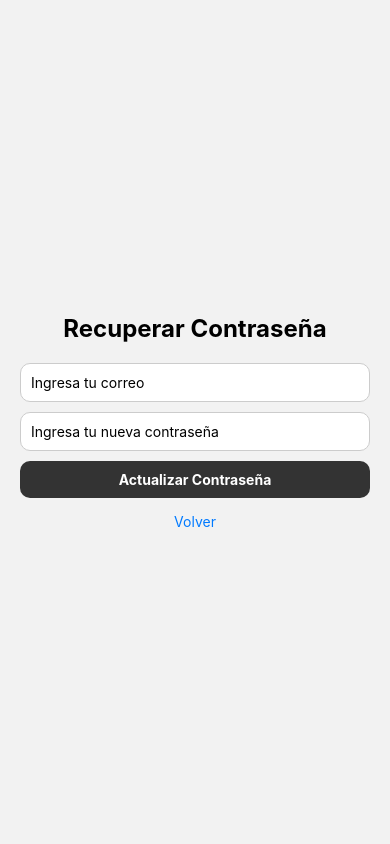
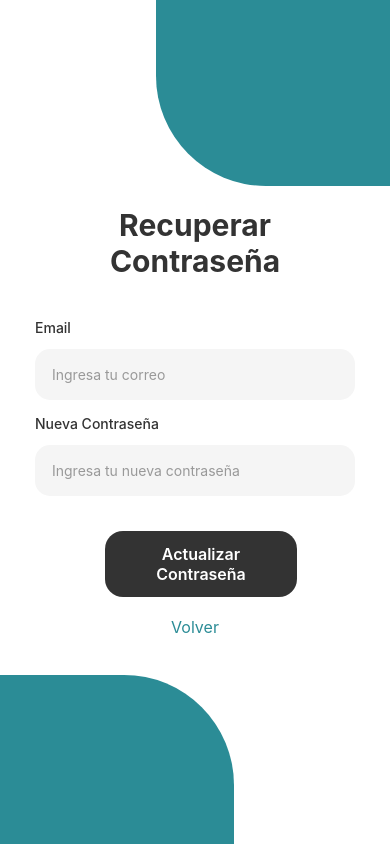
Before and after one commit to Horsifyy/Frontend, a React Native app: screen /ForgotPassword in a window 390 px wide. Built offline with nearby package versions, Linux system fonts and the light colour scheme.

Commit message:
Mejoras esteticas

```diff
--- a/src/screens/auth/ForgotPasswordScreen.js
+++ b/src/screens/auth/ForgotPasswordScreen.js
@@ -31,30 +31,46 @@ const ForgotPasswordScreen = ({ navigation }) => {
 
  return (
     <View style={styles.container}>
+      <View style={styles.topShape} />
+
+      <View style={styles.content}>
         <Text style={styles.title}>Recuperar Contraseña</Text>
 
+        <View style={styles.inputContainer}>
+          <Text style={styles.inputLabel}>Email</Text>
           <TextInput
             style={styles.input}
             placeholder="Ingresa tu correo"
             value={email}
             onChangeText={setEmail}
+            autoCapitalize="none"
+            keyboardType="email-address"
+            placeholderTextColor="#999"
           />
+        </View>
 
+        <View style={styles.inputContainer}>
+          <Text style={styles.inputLabel}>Nueva Contraseña</Text>
           <TextInput
             style={styles.input}
             placeholder="Ingresa tu nueva contraseña"
             value={newPassword}
             onChangeText={setNewPassword}
             secureTextEntry
+            placeholderTextColor="#999"
           />
+        </View>
 
-      <TouchableOpacity style={styles.button} onPress={handleResetPassword}>
+        <TouchableOpacity style={styles.updateButton} onPress={handleResetPassword}>
           <Text style={styles.buttonText}>Actualizar Contraseña</Text>
         </TouchableOpacity>
 
         <TouchableOpacity onPress={() => navigation.goBack()}>
           <Text style={styles.backText}>Volver</Text>
         </TouchableOpacity>
+      </View>
+
+      <View style={styles.bottomShape} />
     </View>
   );
 };
@@ -64,38 +80,70 @@ export default ForgotPasswordScreen;
 const styles = StyleSheet.create({
   container: {
     flex: 1,
+    backgroundColor: '#fff',
+  },
+  topShape: {
+    position: 'absolute',
+    top: 0,
+    right: 0,
+    width: '60%',
+    height: '22%',
+    backgroundColor: '#2B8C96',
+    borderBottomLeftRadius: 110,
+  },
+  bottomShape: {
+    position: 'absolute',
+    bottom: 0,
+    left: 0,
+    width: '60%',
+    height: '20%',
+    backgroundColor: '#2B8C96',
+    borderTopRightRadius: 110,
+  },
+  content: {
+    flex: 1,
+    padding: 35,
     justifyContent: 'center',
-    alignItems: 'center',
-    backgroundColor: '#f2f2f2',
-    padding: 20,
   },
   title: {
-    fontSize: 24,
+    fontSize: 30,
     fontWeight: 'bold',
-    marginBottom: 20,
+    textAlign: 'center',
+    marginBottom: 40,
+    color: '#333',
+  },
+  inputContainer: {
+    marginBottom: 15,
+  },
+  inputLabel: {
+    marginBottom: 13,
+    color: '#333',
+    fontWeight: '500',
   },
   input: {
-    width: '100%',
-    padding: 10,
-    borderWidth: 1,
-    borderColor: '#ccc',
-    borderRadius: 10,
-    marginBottom: 10,
-    backgroundColor: '#fff',
+    backgroundColor: '#F5F5F5',
+    padding: 17,
+    borderRadius: 15,
+    color: '#333',
   },
-  button: {
-    backgroundColor: '#333',
-    padding: 10,
-    borderRadius: 10,
-    width: '100%',
-    alignItems: 'center',
+  updateButton: {
+    left: 70,
+    backgroundColor: '#333333',
+    padding: 13,
+    borderRadius: 18,
+    marginBottom: 20,
+    width: '60%',
+    marginTop: 20,
   },
   buttonText: {
     color: '#fff',
-    fontWeight: 'bold',
+    textAlign: 'center',
+    fontWeight: '600',
+    fontSize: 16,
   },
   backText: {
-    color: '#007AFF',
-    marginTop: 15,
+    color: '#2B8C96',
+    textAlign: 'center',
+    fontSize: 16,
   },
 });
--- a/src/screens/evaluations/GetMetricsScreen.js
+++ b/src/screens/evaluations/GetMetricsScreen.js
@@ -354,6 +354,36 @@ const styles = StyleSheet.create({
     height: 200,
     borderRadius: 8,
   },
+ topHeader: {
+  backgroundColor: '#2B8C96',
+  paddingVertical: 30,
+  paddingHorizontal: 20,
+  position: 'relative',
+  borderBottomLeftRadius: 30,
+  borderBottomRightRadius: 30,
+  marginBottom: 10,
+},
+topShape: {
+  position: 'absolute',
+  top: 0,
+  right: 0,
+  width: '50%',
+  height: '100%',
+  backgroundColor: '#236B73',
+  borderBottomLeftRadius: 60,
+},
+topHeaderTitle: {
+  fontSize: 20,
+  fontWeight: 'bold',
+  color: '#fff',
+  marginBottom: 20,
+  zIndex: 1,
+},
+studentInfo: {
+  flexDirection: 'row',
+  alignItems: 'center',
+  zIndex: 1,
+},
 });
 
 export default GetMetricsScreen;
--- a/src/screens/evaluations/LastReportScreen.js
+++ b/src/screens/evaluations/LastReportScreen.js
@@ -82,12 +82,12 @@ const LastReportScreen = () => {
   return (
     <View style={{flex: 1}}>
       <ScrollView style={styles.scrollView}>
-        <View style={styles.container}>
-          {loading ? (
-            <ActivityIndicator size="large" color="#2B8C96" />
-          ) : (
-            <>
-              <View style={styles.header}>
+     {!loading && (
+        <View style={styles.topHeader}>
+          <View style={styles.topShape} />
+          <Text style={styles.topHeaderTitle}>Informe de evaluación</Text>
+
+          <View style={styles.studentInfo}>
             <View style={styles.profileContainer}>
               {studentInfo?.profilePicture ? (
                 <Image
@@ -100,48 +100,67 @@ const LastReportScreen = () => {
                 </View>
               )}
             </View>
+
             <View style={{flex: 1}}>
               <Text style={styles.studentName}>
                 {studentInfo?.name || 'Estudiante'}
               </Text>
               <Text
                 style={{
-                      color: levelColors[studentInfo?.lupeLevel] || '#666',
+                  color: levelColors[studentInfo?.lupeLevel] || '#FFC107',
                   fontWeight: 'bold',
                 }}>
-                    Nivel: {studentInfo?.lupeLevel}
+                Nivel: {studentInfo?.lupeLevel || 'N/A'}
               </Text>
             </View>
+
             <View style={styles.averageBadge}>
               <Text style={styles.averageValue}>{average.toFixed(2)}</Text>
             </View>
           </View>
+        </View>
+      )}
 
+       <View style={styles.container}>
+        {loading ? (
+          <ActivityIndicator size="large" color="#2B8C96" />
+        ) : (
+          <>
             <Text style={styles.sectionTitle}>Última evaluación</Text>
 
               {chartData && (
+                <View style={styles.chartContainer}>
                   <BarChart
                     data={chartData}
-                  width={screenWidth - 40}
-                  height={280}
+                    width={screenWidth - 60} // margen lateral aumentado
+                    height={400}
                     chartConfig={{
                       backgroundGradientFrom: '#fff',
                       backgroundGradientTo: '#fff',
-                    decimalPlaces: 2,
-                    color: (opacity = 1) => `rgba(64, 205, 224, ${opacity})`,
-                    labelColor: () => '#000',
-                    barPercentage: 0.6,
+                      decimalPlaces: 1,
+                      color: (opacity = 1) => `rgba(43, 140, 150, ${opacity})`,
+                      labelColor: () => '#333',
+                      barPercentage: 0.55,
+                      propsForLabels: {
+                        fontSize: 10,
+                        fontWeight: '500',
+                      },
                     }}
                     fromZero
                     showValuesOnTopOfBars
-                  verticalLabelRotation={30}
+                    verticalLabelRotation={20}
                   />
+                </View>
               )}
 
               {imageUrl ? (
                 <View style={styles.imageContainer}>
                   <Text style={styles.sectionTitle}>Imagen de clase</Text>
-                  <Image source={{uri: imageUrl}} style={styles.image} resizeMode="contain"  />
+                  <Image
+                    source={{uri: imageUrl}}
+                    style={styles.image}
+                    resizeMode="contain"
+                  />
                 </View>
               ) : null}
 
@@ -255,6 +274,49 @@ const styles = StyleSheet.create({
     fontSize: 16,
     fontWeight: '500',
   },
+  chartContainer: {
+    backgroundColor: '#fff',
+    borderRadius: 12,
+    padding: 10,
+    elevation: 3,
+    shadowColor: '#000',
+    shadowOffset: {width: 0, height: 2},
+    shadowOpacity: 0.1,
+    shadowRadius: 4,
+    marginBottom: 2,
+  },
+ topHeader: {
+  backgroundColor: '#2B8C96',
+  paddingVertical: 30,
+  paddingHorizontal: 20,
+  position: 'relative',
+  borderBottomLeftRadius: 30,
+  borderBottomRightRadius: 30,
+  marginBottom: 10,
+},
+topShape: {
+  position: 'absolute',
+  top: 0,
+  right: 0,
+  width: '50%',
+  height: '100%',
+  backgroundColor: '#236B73',
+  borderBottomLeftRadius: 60,
+},
+topHeaderTitle: {
+  fontSize: 20,
+  fontWeight: 'bold',
+  color: '#fff',
+  marginBottom: 20,
+  zIndex: 1,
+},
+studentInfo: {
+  flexDirection: 'row',
+  alignItems: 'center',
+  zIndex: 1,
+},
+
+
 });
 
 export default LastReportScreen;
--- a/src/screens/evaluations/ProgressReportScreen.js
+++ b/src/screens/evaluations/ProgressReportScreen.js
@@ -107,30 +107,42 @@ useEffect(() => {
   return (
   <View style={{ flex: 1 }}>
     <ScrollView style={styles.scrollView} contentContainerStyle={{ paddingBottom: 120 }}>
-        <View style={styles.container}>
-          {/* Header */}
-          <View style={styles.studentHeader}>
+      <View style={styles.topHeader}>
+        <View style={styles.topShape} />
+        <Text style={styles.topHeaderTitle}>Historial de progreso</Text>
+
+        <View style={styles.studentInfoRow}>
           <View style={styles.profileWrapper}>
             {studentInfo?.profilePicture ? (
-      <Image source={{ uri: studentInfo.profilePicture }} style={styles.profileImage} />
+              <Image
+                source={{ uri: studentInfo.profilePicture }}
+                style={styles.profileImage}
+              />
             ) : (
               <View style={styles.iconPlaceholder}>
                 <MaterialIcons name="person" size={40} color="#888" />
               </View>
             )}
           </View>
-  <View style={{ flex: 1 }}>
+
+          <View style={styles.nameAndLevel}>
             <Text style={styles.studentName}>{studentInfo?.name || 'Estudiante'}</Text>
-    <Text style={[styles.studentLevel, { color: levelColors[studentInfo?.lupeLevel] || '#999' }]}>
+            <Text
+              style={[
+                styles.studentLevel,
+                { color: levelColors[studentInfo?.lupeLevel] || '#999' },
+              ]}>
               Nivel: {studentInfo?.lupeLevel || 'Desconocido'}
             </Text>
           </View>
+
           <View style={styles.averageBadge}>
             <Text style={styles.averageValue}>{average}</Text>
           </View>
         </View>
+      </View>
 
-
+      <View style={styles.container}>
         {/* Filtros */}
         <View style={styles.filterContainer}>
           <TouchableOpacity
@@ -241,11 +253,17 @@ const styles = StyleSheet.create({
   studentLevel: { fontSize: 16, fontWeight: 'bold', color: '#999' },
   averageBadge: {
     backgroundColor: '#FF6F61',
-    borderRadius: 20,
-    paddingHorizontal: 15,
-    paddingVertical: 10,
+  borderRadius: 18,
+  paddingHorizontal: 14,
+  paddingVertical: 6,
+  alignItems: 'center',
+  justifyContent: 'center',
+  marginLeft: 10,
+
   },
-  averageValue: { color: '#fff', fontSize: 20, fontWeight: 'bold' },
+  averageValue: { color: '#fff',
+  fontSize: 16,
+  fontWeight: 'bold', },
   filterContainer: { flexDirection: 'row', justifyContent: 'space-around', marginBottom: 10 },
   filterButton: {
     paddingVertical: 10,
@@ -300,6 +318,42 @@ iconPlaceholder: {
   alignItems: 'center',
   justifyContent: 'center',
 },
+topHeader: {
+  backgroundColor: '#2B8C96',
+  paddingVertical: 30,
+  paddingHorizontal: 20,
+  position: 'relative',
+  borderBottomLeftRadius: 30,
+  borderBottomRightRadius: 30,
+  marginBottom: 10,
+},
+topShape: {
+  position: 'absolute',
+  top: 0,
+  right: 0,
+  width: '40%',
+  height: '100%',
+  backgroundColor: '#236B73',
+  borderBottomLeftRadius: 60,
+},
+topHeaderTitle: {
+  fontSize: 20,
+  fontWeight: 'bold',
+  color: '#fff',
+  marginBottom: 20,
+  zIndex: 1,
+},
+studentInfoRow: {
+  flexDirection: 'row',
+  alignItems: 'center',
+  justifyContent: 'space-between',
+  zIndex: 1,
+},
+nameAndLevel: {
+  flex: 1,
+  justifyContent: 'center',
+  marginLeft: 10,
+},
 
 });
 
--- a/src/screens/navigation/StudentDashboardScreen.js
+++ b/src/screens/navigation/StudentDashboardScreen.js
@@ -74,8 +74,8 @@ const StudentDashboard = () => {
       const lastEvalResponse = await fetch(
         `${API_URL}/api/evaluations/last/${currentUser.uid}`,
         {
-          headers: { Authorization: `Bearer ${idToken}` },
-        }
+          headers: {Authorization: `Bearer ${idToken}`},
+        },
       );
       const lastEval = await lastEvalResponse.json();
 
@@ -91,7 +91,7 @@ const StudentDashboard = () => {
   };
 
   const navigateToPerformance = () => {
-   navigation.navigate('LastReportScreen');
+    navigation.navigate('LastReportScreen');
   };
 
   const navigateToRewards = () => {
@@ -112,31 +112,33 @@ const StudentDashboard = () => {
 
   return (
     <SafeAreaView style={styles.container}>
-      <StatusBar backgroundColor="#ffffff" barStyle="dark-content" />
+      <StatusBar backgroundColor="#2B8C96" barStyle="light-content" />
+
       <View style={styles.header}>
+        <View style={styles.topShape} />
         {loading ? (
-          <ActivityIndicator size="large" color="#2B8C96" />
+          <ActivityIndicator size="large" color="#ffffff" />
         ) : (
           <>
             <View style={styles.profilePicContainer}>
               {studentInfo?.profilePicture ? (
                 <Image
-                  source={{ uri: studentInfo.profilePicture }}
+                  source={{uri: studentInfo.profilePicture}}
                   style={styles.profileImage}
                 />
               ) : (
-                <Icon name="account-circle" size={60} color="#999" />
+                <Icon name="account-circle" size={60} color="#fff" />
               )}
             </View>
 
             <View style={styles.greetingContainer}>
               <Text style={styles.greeting}>
-                Hola, {studentInfo?.name || 'Estudiante'}
+                ¡Hola, {studentInfo?.name || 'Estudiante'}!
               </Text>
               <Text
                 style={[
                   styles.level,
-                  {color: levelColors[studentInfo?.lupeLevel] || '#999'},
+                  {color: levelColors[studentInfo?.lupeLevel] || '#FFC107'},
                 ]}>
                 Nivel: {studentInfo?.lupeLevel || 'Desconocido'}
               </Text>
@@ -151,39 +153,41 @@ const StudentDashboard = () => {
             style={[styles.card, styles.performanceCard]}
             onPress={navigateToPerformance}
             activeOpacity={0.8}>
-            <View
-              style={[styles.iconContainer, styles.performanceIconContainer]}>
-              <Icon name="fire" size={30} color="#fff" />
+            <View style={styles.iconContainer}>
+              <Icon name="fire" size={40} color="#fff" />
             </View>
             <Text style={styles.scoreText}>
               {averageScore !== null ? averageScore.toFixed(2) : '--'}
             </Text>
             <Text style={styles.cardLabel}>Desempeño</Text>
           </TouchableOpacity>
+
           <TouchableOpacity
             style={[styles.card, styles.rewardsCard]}
             onPress={navigateToRewards}
             activeOpacity={0.8}>
-            <View style={[styles.iconContainer, styles.rewardsIconContainer]}>
-              <Icon name="target" size={30} color="#fff" />
+            <View style={styles.iconContainer}>
+              <Icon name="gift" size={35} color="#fff" />
             </View>
             <Text style={styles.cardTitle}>Recompensas</Text>
             <Text style={styles.cardTitle}>y beneficios</Text>
           </TouchableOpacity>
         </View>
+
         <TouchableOpacity
-          style={[styles.card, styles.scheduleCard, styles.fullWidthCard]}
+          style={[styles.card, styles.scheduleCard]}
           onPress={navigateToSchedule}
           activeOpacity={0.8}>
-          <View style={[styles.iconContainer, styles.scheduleIconContainer]}>
-            <Icon name="calendar" size={30} color="#fff" />
+          <View style={styles.iconContainer}>
+            <Icon name="calendar" size={35} color="#fff" />
           </View>
           <View style={styles.scheduleTextContainer}>
             <Text style={styles.scheduleTitle}>Programación</Text>
-            <Text style={styles.scheduleTitle}>de Clases.</Text>
+            <Text style={styles.scheduleTitle}>de Clases</Text>
           </View>
         </TouchableOpacity>
       </View>
+
       <Navbar
         navigateToHome={navigateToHome}
         navigateToProfile={navigateToProfile}
@@ -193,21 +197,39 @@ const StudentDashboard = () => {
 };
 
 const styles = StyleSheet.create({
-  container: {flex: 1, backgroundColor: '#f5f5f5'},
+  container: {flex: 1, backgroundColor: '#F5F5F5'},
   header: {
     flexDirection: 'row',
-    justifyContent: 'flex-start',
     alignItems: 'center',
     paddingHorizontal: 20,
-    paddingVertical: 15,
-    backgroundColor: '#ffffff',
+    paddingVertical: 40,
+    backgroundColor: '#2B8C96',
+    position: 'relative',
+    borderBottomLeftRadius: 30,
+    borderBottomRightRadius: 30,
+    minHeight: 140,
+  },
+
+  topShape: {
+    position: 'absolute',
+    top: 0,
+    right: 0,
+    width: '50%',
+    height: '100%',
+    backgroundColor: '#236B73',
+    borderBottomLeftRadius: 60,
   },
   profilePicContainer: {
-    width: 70,
-    height: 70,
-    borderRadius: 35,
+    width: 90,
+    height: 90,
+    borderRadius: 30,
     overflow: 'hidden',
-    marginRight: 15,
+    marginRight: 25,
+    borderWidth: 2,
+    borderColor: 'rgba(255, 255, 255, 0.3)',
+    backgroundColor: 'rgba(255, 255, 255, 0.1)',
+    justifyContent: 'center',
+    alignItems: 'center',
   },
   profileImage: {
     width: '100%',
@@ -215,41 +237,61 @@ const styles = StyleSheet.create({
   },
   greetingContainer: {
     flexDirection: 'column',
+    justifyContent: 'center',
+    zIndex: 1,
   },
-  greeting: {fontSize: 24, fontWeight: 'bold', color: '#333333'},
-  level: {fontSize: 16},
-  cardsContainer: {flex: 1, padding: 15},
-  row: {flexDirection: 'row', justifyContent: 'space-between', marginBottom: 15},
+
+  greeting: {fontSize: 24, fontWeight: 'bold', color: '#ffffff'},
+  level: {fontSize: 20, fontWeight: '600', marginTop: 10},
+  cardsContainer: {flex: 1, padding: 20},
+  row: {
+    flexDirection: 'row',
+    justifyContent: 'space-between',
+    marginBottom: 20,
+  },
   card: {
-    borderRadius: 15,
-    padding: 15,
-    justifyContent: 'center',
-    elevation: 3,
-    shadowColor: '#000',
-    shadowOffset: {width: 0, height: 2},
-    shadowOpacity: 0.1,
-    shadowRadius: 4,
-  },
-  performanceCard: {backgroundColor: '#ff7b7b', width: '48%', height: 150, alignItems: 'center'},
-  rewardsCard: {backgroundColor: '#4abebd', width: '48%', height: 150, justifyContent: 'center', alignItems: 'flex-start'},
-  scheduleCard: {backgroundColor: '#4abebd', flexDirection: 'row', alignItems: 'center', height: 100},
-  fullWidthCard: {width: '100%'},
-  iconContainer: {
-    width: 60,
-    height: 60,
-    borderRadius: 30,
+    backgroundColor: '#ffffff',
+    borderRadius: 20,
+    padding: 25,
     justifyContent: 'center',
     alignItems: 'center',
-    marginBottom: 10,
+    elevation: 10,
+    shadowColor: '#000',
+    shadowOffset: {width: 0, height: 3},
+    shadowOpacity: 0.15,
+    shadowRadius: 6,
   },
-  performanceIconContainer: {backgroundColor: 'rgba(255, 255, 255, 0.3)'},
-  rewardsIconContainer: {backgroundColor: 'rgba(255, 255, 255, 0.3)', marginBottom: 5},
-  scheduleIconContainer: {backgroundColor: 'rgba(255, 255, 255, 0.3)', marginRight: 15},
-  scoreText: {fontSize: 32, fontWeight: 'bold', color: '#ffffff'},
-  cardLabel: {fontSize: 18, color: '#ffffff'},
-  cardTitle: {fontSize: 18, fontWeight: 'bold', color: '#ffffff'},
-  scheduleTextContainer: {flexDirection: 'column'},
-  scheduleTitle: {fontSize: 18, fontWeight: 'bold', color: '#ffffff'},
+  performanceCard: {
+    backgroundColor: '#FF6B6B',
+    width: '48%',
+    height: 215,
+  },
+  rewardsCard: {
+    backgroundColor: '#2B8C96',
+    width: '48%',
+    height: 215,
+  },
+  scheduleCard: {
+    backgroundColor: '#2B8C96',
+    flexDirection: 'row',
+    alignItems: 'center',
+    height: 170,
+    width: '100%',
+  },
+  iconContainer: {
+    width: 80,
+    height: 70,
+    borderRadius: 50,
+    backgroundColor: 'rgba(255, 255, 255, 0.2)',
+    justifyContent: 'center',
+    alignItems: 'center',
+    marginBottom: 15,
+  },
+  scoreText: {fontSize: 35, fontWeight: 'bold', color: '#ffffff'},
+  cardLabel: {fontSize: 20, color: '#ffffff', fontWeight: '600'},
+  cardTitle: {fontSize: 19, fontWeight: 'bold', color: '#ffffff'},
+  scheduleTextContainer: {marginLeft: 20},
+  scheduleTitle: {fontSize: 22, fontWeight: 'bold', color: '#ffffff'},
 });
 
 export default StudentDashboard;
```
Lines whose indentation alone changed are shown as unchanged.
